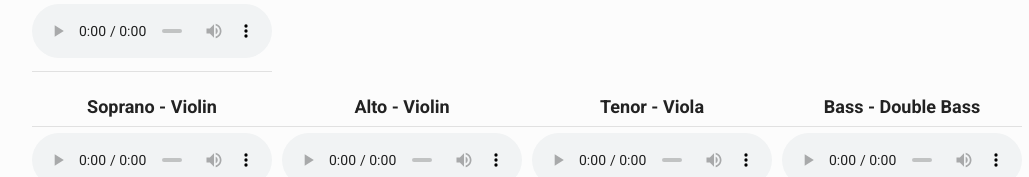
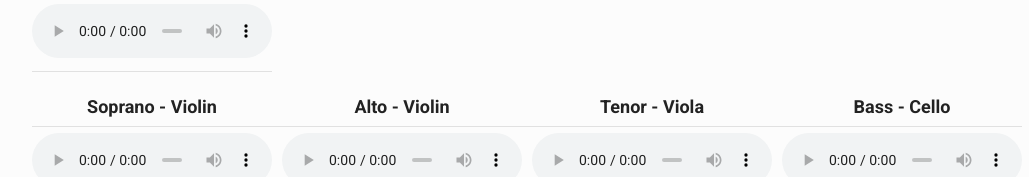
Before and after one commit to MIDI-DDSP/MIDI-DDSP.github.io, a plain HTML site: page index.html in a window 1280 px wide. Shown: the part 3435-3612 px from the top of the page, without its empty margins (128-1157 px from the left). Drawn offline with Linux system fonts and the light colour scheme.

Commit message:
add samples

```diff
--- a/index.html
+++ b/index.html
@@ -193,7 +193,7 @@
                 <th style="text-align: center">Soprano - Violin</th>
                 <th style="text-align: center">Alto - Violin</th>
                 <th style="text-align: center">Tenor - Viola</th>
-                <th style="text-align: center">Bass - Double Bass</th>
+                <th style="text-align: center">Bass - Cello</th>
             </tr>
             </thead>
             <tbody>
```
